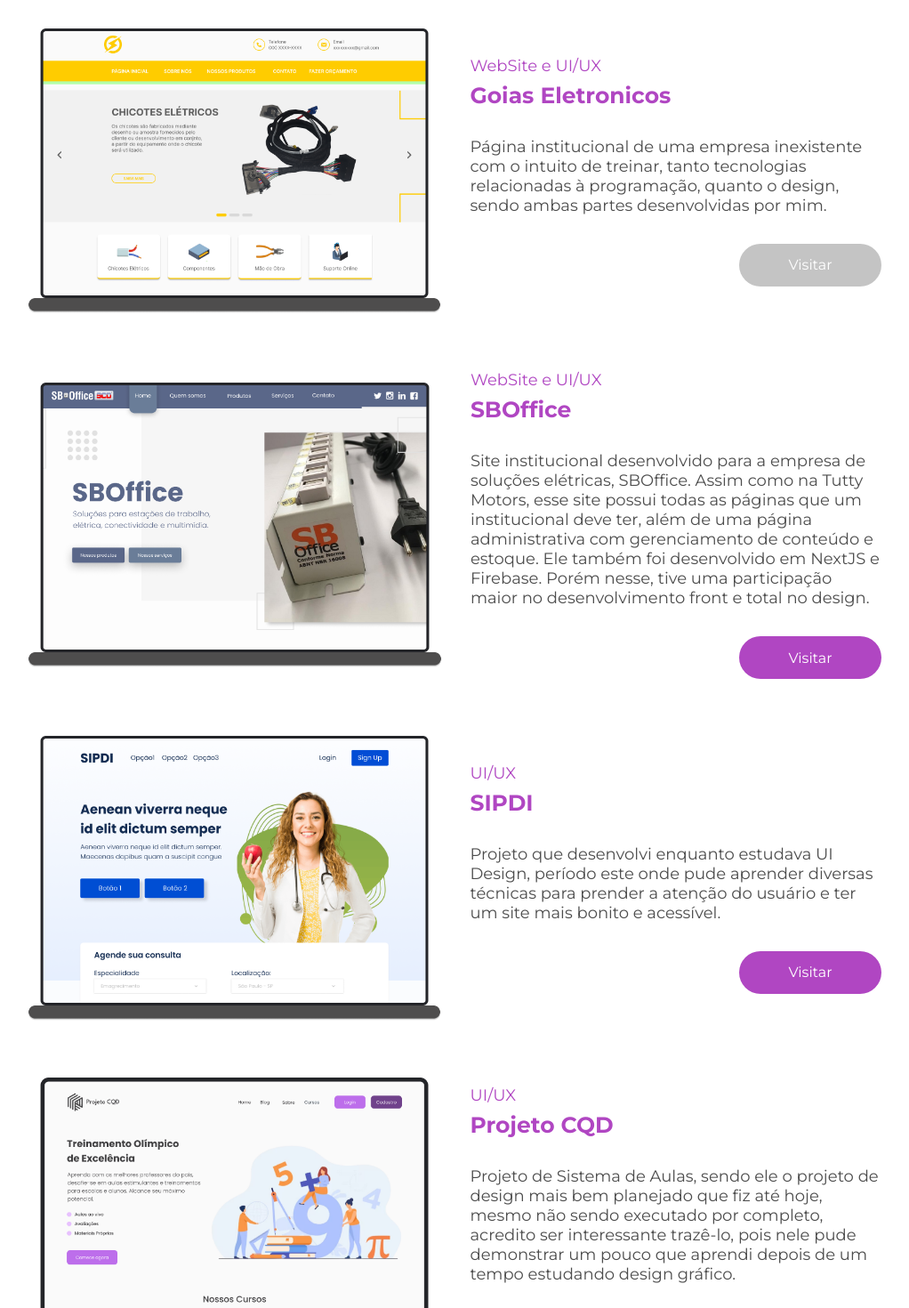
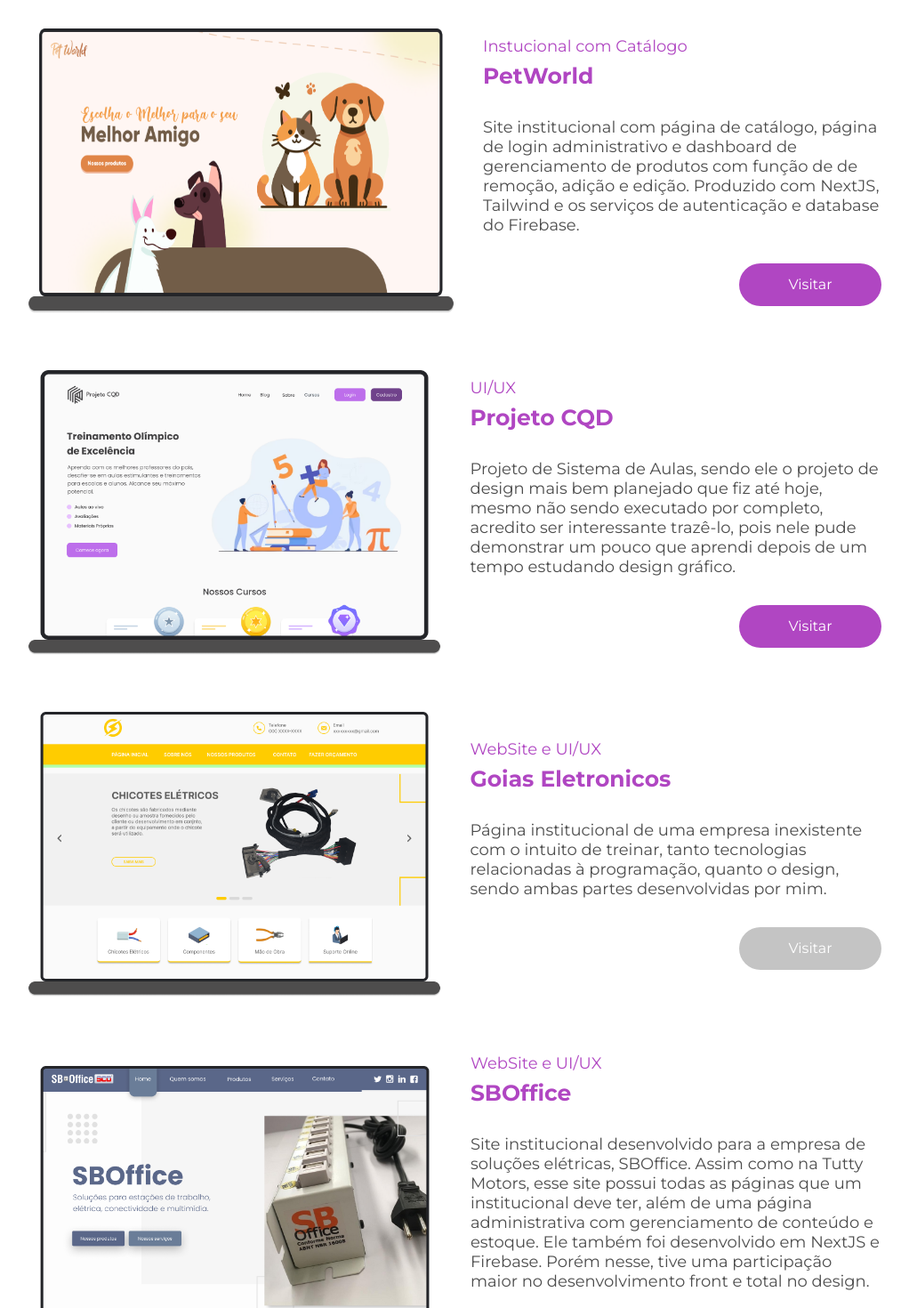
Before and after one commit to BrayanAmarals/myLinktree, a Next.js app: page /portfolio in a window 1280 px wide. Shown: the part 3700-5170 px from the top of the page at 89% size, without its empty margins (129-1151 px from the left). Built offline with nearby package versions, Linux system fonts and the light colour scheme.

Commit message:
added petworld project

```diff
--- a/src/data/projects.js
+++ b/src/data/projects.js
@@ -6,6 +6,7 @@
 import euQuero from "../../public/images/euQuero-8611b21d.png";
 import sipdi from "../../public/images/sipdi-9c1ea254.png";
 import vortexC from "../../public/images/vortexC.png";
+import petWorld from "../../public/images/petWorld.png";
 
 const projects = [
   {
@@ -26,6 +27,27 @@
     projectDescription:
       "Landing page desenvolvida para desenvolvimento próprio. Criado desde o início por mim, esse projeto foi desenvolvido em NextJs e Tailwind, sendo a primeira vez utilizando esse framework.",
     projectLink: "https://vortex-computadores.vercel.app/",
+    mobile: false,
+  },
+  {
+    id: 2,
+    projectImg: petWorld,
+    projectTopTitle: "Instucional com Catálogo",
+    projectTitle: "PetWorld",
+    projectDescription:
+      "Site institucional com página de catálogo, página de login administrativo e dashboard de gerenciamento de produtos com função de de remoção, adição e edição. Produzido com NextJS, Tailwind e os serviços de autenticação e database do Firebase.",
+    projectLink: "https://bas-petworld.vercel.app/",
+    mobile: false,
+  },
+  {
+    id: 4,
+    projectImg: projetoCQD,
+    projectTopTitle: "UI/UX",
+    projectTitle: "Projeto CQD",
+    projectDescription:
+      "Projeto de Sistema de Aulas, sendo ele o projeto de design mais bem planejado que fiz até hoje, mesmo não sendo executado por completo, acredito ser interessante trazê-lo, pois nele pude demonstrar um pouco que aprendi depois de um tempo estudando design gráfico.",
+    projectLink:
+      "https://www.figma.com/file/47nVRt9rhKClqcfLNOBGLD/projeto-cqd?type=design&node-id=0%3A1&mode=design&t=28f3n0okSJGvZ1iu-1",
     mobile: false,
   },
   {
@@ -62,17 +84,6 @@
       "https://www.figma.com/file/CIZKsjPVdXGvOAcJjd7Na4/Capacita%C3%A7%C3%A3o-NATI?type=design&node-id=0%3A1&mode=design&t=hSQ3NJcbXx3OTFv5-1",
     mobile: false,
   },
-  {
-    id: 4,
-    projectImg: projetoCQD,
-    projectTopTitle: "UI/UX",
-    projectTitle: "Projeto CQD",
-    projectDescription:
-      "Projeto de Sistema de Aulas, sendo ele o projeto de design mais bem planejado que fiz até hoje, mesmo não sendo executado por completo, acredito ser interessante trazê-lo, pois nele pude demonstrar um pouco que aprendi depois de um tempo estudando design gráfico.",
-    projectLink:
-      "https://www.figma.com/file/47nVRt9rhKClqcfLNOBGLD/projeto-cqd?type=design&node-id=0%3A1&mode=design&t=28f3n0okSJGvZ1iu-1",
-    mobile: false,
-  },
 
   {
     id: 5,
```
Also changed, not shown: public/images/petWorld.png (added).
